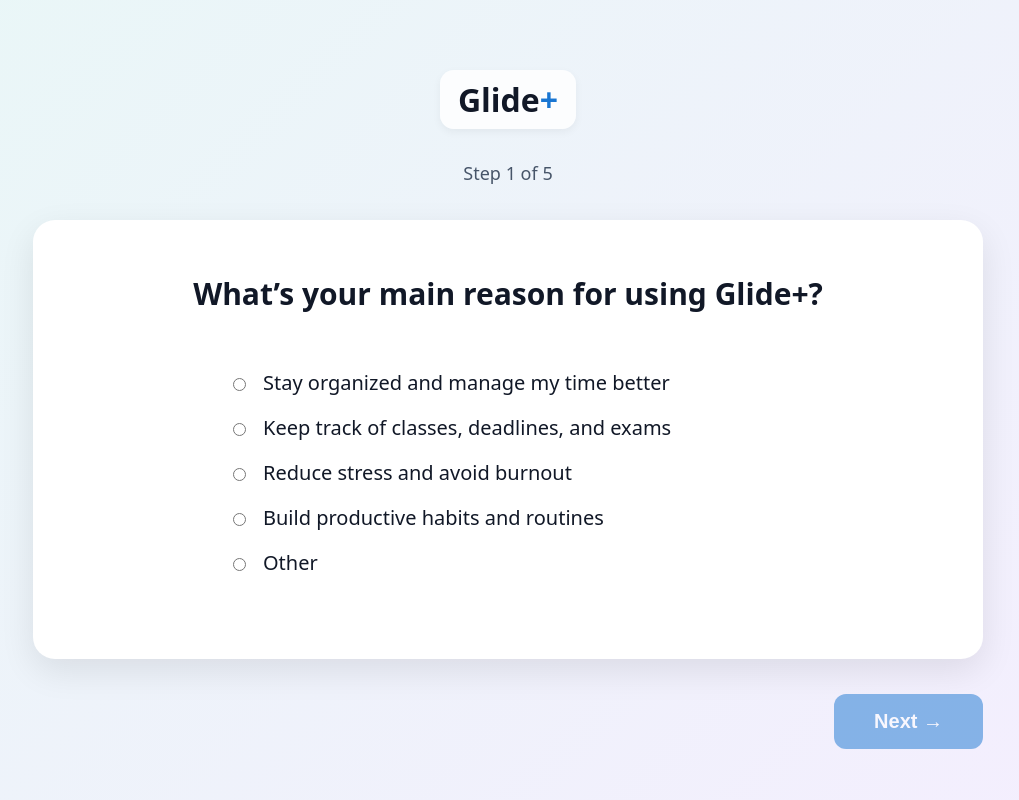
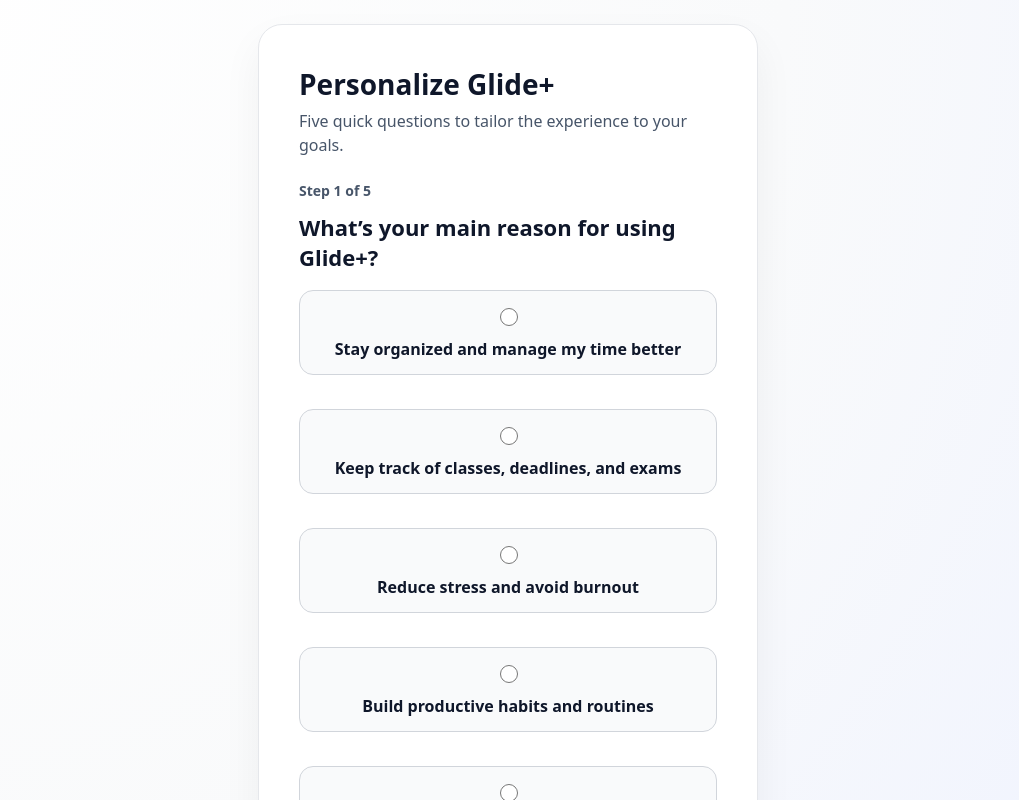
Before and after one commit to hannaberhanne/glide-capstone, a React (Vite) app in the folder frontend/: page /onboarding in a window 1280 px wide. Shown: the whole page, without its empty margins (132-1151 px from the left). Built offline with nearby package versions, Linux system fonts and the light colour scheme; no server answers.

Commit message:
style: refresh onboarding page

```diff
--- a/frontend/src/pages/OnboardingPage.css
+++ b/frontend/src/pages/OnboardingPage.css
@@ -1,132 +1,220 @@
-:root {
-    --ink: #0f172a;
-    --card: #ffffff;
-    --muted: #475569;
-    --brand: #1976d2;
-    --bg1: #e9f7f7;
-    --bg2: #f4eefe;
+body {
+  margin: 0;
 }
 
-  /* Bigger container spacing */
+:root {
+  --card-bg: #ffffff;
+  --card-border: rgba(148, 163, 184, 0.35);
+  --card-shadow: rgba(15, 23, 42, 0.1);
+  --ink: #0f172a;
+  --muted: #475569;
+  --accent: #f97316;
+  --brand-alt: #111827;
+}
+
 .onboarding-container {
   min-height: 100vh;
-    background: linear-gradient(135deg, var(--bg1) 0%, var(--bg2) 100%);
+  display: flex;
+  justify-content: center;
+  align-items: center;
+  padding: 24px;
+  background: radial-gradient(circle at top left, #ffffff 0%, #f9fafb 55%, #eef2ff 100%);
+}
+
+.onboarding-card {
+  width: 100%;
+  max-width: 500px;
+  background: var(--card-bg);
+  border-radius: 24px;
+  padding: 40px;
+  border: 1px solid var(--card-border);
+  box-shadow: 0 18px 40px var(--card-shadow);
+  animation: fadeUp 0.4s ease;
+}
+
+.onboarding-card--centered {
+  text-align: center;
+}
+
+@keyframes fadeUp {
+  from {
+    opacity: 0;
+    transform: translateY(16px);
+  }
+  to {
+    opacity: 1;
+    transform: translateY(0);
+  }
+}
+
+.onboarding-header h1 {
+  margin: 0 0 6px;
+  font-size: 28px;
+  font-weight: 900;
+  color: var(--ink);
+}
+
+.onboarding-header p {
+  margin: 0;
+  color: var(--muted);
+  line-height: 1.5;
+}
+
+.onboarding-step {
+  margin: 24px 0 12px;
+  font-weight: 600;
+  color: var(--muted);
+  font-size: 14px;
+}
+
+.onboarding-question {
+  margin: 0 0 18px;
+  font-size: 22px;
+  font-weight: 800;
+  color: var(--ink);
+}
+
+.onboarding-sub {
+  margin: 0 0 24px;
+  color: var(--muted);
+}
+
+.onboarding-choices {
   display: flex;
   flex-direction: column;
-    align-items: center;
-    padding-top: 70px;
+  gap: 14px;
 }
 
-  /* Bigger Logo */
-  .onboarding-logo {
-    font-size: 32px;
-    font-weight: 800;
-    margin-bottom: 14px;
-    background: rgba(255, 255, 255, 0.85);
-    padding: 8px 18px;
+.onboarding-option {
+  display: flex;
+  align-items: center;
+  gap: 12px;
+  padding: 14px 16px;
   border-radius: 14px;
-    box-shadow: 0 3px 8px rgba(0, 0, 0, 0.05);
+  border: 1px solid #d1d5db;
+  background: #f9fafb;
+  font-size: 16px;
+  font-weight: 600;
+  color: var(--ink);
+  cursor: pointer;
+  transition: border 0.2s ease, background 0.2s ease;
 }
 
-  .onboarding-logo span {
-    color: var(--brand);
+.onboarding-option input {
+  flex-shrink: 0;
+  width: 18px;
+  height: 18px;
 }
 
-  /* Bigger step text */
-  .onboarding-step {
-    color: var(--muted);
-    font-size: 18px;
-    margin-bottom: 35px;
+.onboarding-option:hover {
+  border-color: var(--accent);
+  background: #fff5f0;
 }
 
-  /* BIGGER CARD */
-  .onboarding-card {
-    width: 90%;
-    max-width: 950px;   /* INCREASED */
-    background: var(--card);
-    border-radius: 22px; /* SLIGHTLY BIGGER RADIUS */
-    padding: 45px 50px 65px; /* MORE SPACE */
-    box-shadow: 0 12px 35px rgba(0, 0, 0, 0.09);
-    text-align: left;
+.onboarding-textarea {
+  width: 100%;
+  min-height: 140px;
+  border-radius: 14px;
+  border: 1px solid #d1d5db;
+  padding: 14px;
+  font-size: 15px;
+  resize: none;
+  font-family: inherit;
+  background: #f8fafc;
 }
 
-  /* Bigger question */
-  .onboarding-question {
-    font-size: 30px;  /* INCREASED */
+.onboarding-nav {
+  margin-top: 30px;
+  display: flex;
+  justify-content: space-between;
+  align-items: center;
+  gap: 12px;
+}
+
+.onboarding-backbtn,
+.onboarding-primary-btn {
+  border-radius: 999px;
+  border: none;
+  padding: 14px 28px;
+  font-size: 16px;
+  font-weight: 700;
+  cursor: pointer;
+  transition: background 0.2s ease, opacity 0.2s ease;
+}
+
+.onboarding-backbtn {
+  background: #e5e7eb;
+  color: #111827;
+}
+
+.onboarding-backbtn:disabled {
+  opacity: 0.4;
+  cursor: not-allowed;
+}
+
+.onboarding-primary-btn {
+  background: var(--accent);
+  color: var(--brand-alt);
+  width: 150px;
+}
+
+.onboarding-primary-btn:disabled {
+  opacity: 0.5;
+  cursor: not-allowed;
+}
+
+.onboarding-footer {
+  margin-top: 26px;
   text-align: center;
-    margin-bottom: 55px;
+  color: var(--muted);
+  font-size: 14px;
+}
+
+.onboarding-link {
+  color: var(--accent);
+  font-weight: 700;
+}
+
+.onboarding-choices--stacked {
+  margin-top: 12px;
+}
+
+.onboarding-choices--stacked .onboarding-primary-btn {
+  width: 100%;
+}
+
+.onboarding-choices--stacked .onboarding-backbtn {
+  width: 100%;
   margin-top: 8px;
 }
 
-  /* Choices */
-  .onboarding-choices {
-    margin: 0 auto;
-    max-width: 560px;  /* WIDER CHOICE AREA */
-    margin-top: 15px;
-    text-align: left !important;
+.onboarding-choices--stacked .onboarding-backbtn:hover {
+  opacity: 0.85;
 }
 
-  /* Bigger option text */
+.onboarding-primary-btn:hover:not(:disabled) {
+  background: #111827;
+  color: white;
+}
+
+.onboarding-footer a.onboarding-link:hover {
+  text-decoration: underline;
+}
+
+@media (max-width: 640px) {
+  .onboarding-card {
+    padding: 32px;
+  }
+
+  .onboarding-question {
+    font-size: 20px;
+  }
+
   .onboarding-option {
-    display: flex;
-    flex-direction: row;
-    align-items: center;
-    gap: 14px;
-    margin: 18px 0;
-    font-size: 20px;
-    cursor: pointer;
-    text-align: left !important;   /* overrides question centering */
-    justify-content: flex-start;
+    font-size: 14px;
+  }
+
+  .onboarding-choices--stacked .onboarding-primary-btn {
     width: 100%;
   }
-
-  .onboarding-option input {
-    flex-shrink: 0;                 /* prevents the dot from jumping up */
-    margin-top: 3px;                /* visually centers the radio vertically */
 }
-
-  /* Bigger textarea */
-  .onboarding-textarea {
-    width: 100%;
-    height: 160px; /* Slightly bigger */
-    padding: 16px;
-    border-radius: 14px;
-    border: 2px solid #d4d4d8;
-    font-size: 18px; /* Bigger text */
-    resize: none;
-  }
-
-  /* Bigger Back + Next row */
-  .onboarding-nav {
-    margin-top: 35px;
-    width: 90%;
-    max-width: 950px; /* matches bigger card */
-    gap: 28px;
-    display: flex;
-    justify-content: space-between;
-    align-items: center;
-  }
-
-  /* Bigger back button */
-  .onboarding-back,
-  .onboarding-next {
-    background: var(--brand);
-    border: none;
-    padding: 16px 40px;  /* BIGGER BUTTON */
-    border-radius: 12px;
-    font-size: 20px;  /* BIGGER TEXT */
-    font-weight: 700;
-    color: white;
-    cursor: pointer;
-    transition: 0.2s ease;
-  }
-
-  .onboarding-back:hover,
-  .onboarding-next:hover:not(:disabled) {
-    opacity: 0.9;
-  }
-
-  .onboarding-next:disabled {
-    opacity: 0.5;
-    cursor: default;
-  }
--- a/frontend/src/pages/OnboardingPage.jsx
+++ b/frontend/src/pages/OnboardingPage.jsx
@@ -1,11 +1,6 @@
 import { useState } from "react";
+import { Link } from "react-router-dom";
 import "./OnboardingPage.css";
-
-export default function OnboardingPage() {
-  const [step, setStep] = useState(1);
-  const [answers, setAnswers] = useState({});
-  const [finished, setFinished] = useState(false);
-  const totalSteps = 5;
 
 const questions = [
   {
@@ -63,45 +58,53 @@
   },
 ];
 
+const totalSteps = questions.length;
+
+export default function OnboardingPage() {
+  const [step, setStep] = useState(1);
+  const [answers, setAnswers] = useState({});
+  const [finished, setFinished] = useState(false);
+
   const current = questions[step - 1];
 
-  // canvas sync question
+  const handleNext = () => {
+    if (!answers[step]) return;
+    if (step < totalSteps) {
+      setStep(step + 1);
+    } else {
+      setFinished(true);
+    }
+  };
+
   if (finished) {
     return (
       <div className="onboarding-container">
-        <div className="onboarding-card" style={{ textAlign: "center" }}>
+        <div className="onboarding-card onboarding-card--centered">
+          <div className="onboarding-header">
+            <h1>Sync Canvas</h1>
+            <p>Bring assignments, deadlines, and course data into Glide+ automatically.</p>
+          </div>
 
           <h2 className="onboarding-question">Sync your Canvas account?</h2>
-
-          <p style={{ marginBottom: "30px", fontSize: "18px" }}>
-            You can automatically import assignments and class data from Canvas.
+          <p className="onboarding-sub">
+            Staying in sync with Canvas helps Glide+ understand your academic load and surface smarter suggestions.
           </p>
 
-          <div style={{ display: "flex", flexDirection: "column", gap: "18px" }}>
+          <div className="onboarding-choices onboarding-choices--stacked">
+            <Link to="/canvas-setup" className="onboarding-primary-btn">
+              Yes, sync Canvas →
+            </Link>
+            <Link to="/dashboard" className="onboarding-backbtn">
+              No thanks
+            </Link>
+          </div>
 
-            {/* YES BUTTON → Canvas setup page (placeholder for now) */}
-            <a
-              href="/canvas-setup"
-              className="onboarding-next"
-              style={{ textDecoration: "none", display: "inline-block" }}
-            >
-              Yes, sync Canvas →
-            </a>
-
-            {/* NO BUTTON → Dashboard */}
-            <a
-              href="/dashboard"
-              className="onboarding-back"
-              style={{
-                textDecoration: "none",
-                display: "inline-block",
-                textAlign: "center",
-              }}
-            >
-              No thanks
-            </a>
-
-          </div>
+          <p className="onboarding-footer">
+            Need an account?{" "}
+            <Link to="/signup" className="onboarding-link">
+              Sign up here
+            </Link>
+          </p>
         </div>
       </div>
     );
@@ -109,22 +112,19 @@
 
   return (
     <div className="onboarding-container">
-      {/* Logo */}
-      <div className="onboarding-logo">
-        Glide<span>+</span>
+      <div className="onboarding-card">
+        <div className="onboarding-header">
+          <h1>Personalize Glide+</h1>
+          <p>Five quick questions to tailor the experience to your goals.</p>
         </div>
 
-      {/* Step Indicator */}
         <p className="onboarding-step">
           Step {step} of {totalSteps}
         </p>
 
-      {/* Main Card */}
-      <div className="onboarding-card">
         <h2 className="onboarding-question">{current.question}</h2>
 
         <div className="onboarding-choices">
-          {/* MULTIPLE CHOICE */}
           {current.type === "multiple" &&
             current.options.map((opt) => (
               <label key={opt} className="onboarding-option">
@@ -141,7 +141,6 @@
               </label>
             ))}
 
-          {/* TEXT INPUT */}
           {current.type === "text" && (
             <textarea
               className="onboarding-textarea"
@@ -153,35 +152,33 @@
             />
           )}
         </div>
-      </div>
 
-      {/* ⭐ Back + Next row under card */}
         <div className="onboarding-nav">
-        {step > 1 ? (
           <button
-            className="onboarding-back"
-            onClick={() => setStep(step - 1)}
+            className="onboarding-backbtn"
+            type="button"
+            onClick={() => setStep(Math.max(1, step - 1))}
+            disabled={step === 1}
           >
             ← Back
           </button>
-        ) : (
-          <div></div> // keeps layout aligned
-        )}
-
           <button
-          className="onboarding-next"
+            className="onboarding-primary-btn"
+            type="button"
             disabled={!answers[step]}
-          onClick={() => {
-            if (step < totalSteps) {
-              setStep(step + 1);
-            } else {
-              setFinished(true);
-            }
-          }}
+            onClick={handleNext}
           >
             {step === totalSteps ? "Finish" : "Next →"}
           </button>
         </div>
+
+        <p className="onboarding-footer">
+          Don't have an account yet?{" "}
+          <Link to="/signup" className="onboarding-link">
+            Sign up here
+          </Link>
+        </p>
+      </div>
     </div>
   );
 }
```
Lines whose indentation alone changed are shown as unchanged.
